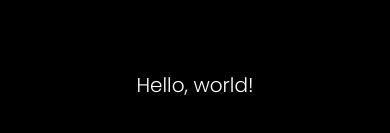
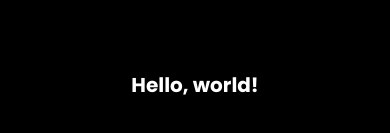
Before and after one commit to yaseenhalabi/Halabi, a React Native app: screen / in a window 390 px wide. Shown: the part 337-470 px from the top of the page. Built offline with nearby package versions, Linux system fonts and the light colour scheme.

Commit message:
refactor: created FontLoader.ts util

```diff
--- a/App.tsx
+++ b/App.tsx
@@ -1,29 +1,15 @@
 import { StatusBar } from 'expo-status-bar';
-import { useEffect } from 'react';
-import { useFonts } from 'expo-font';
 import { StyleSheet, Text, View } from 'react-native';
 import CustomText from './components/CustomText';
+import FontLoader from './utils/FontLoader';
 export default function App() {
-  const [loaded, error] = useFonts({
-    'Poppins-Black': require('./assets/fonts/Poppins-Black.ttf'),
-    'Poppins-Bold': require('./assets/fonts/Poppins-Bold.ttf'),
-    'Poppins-Light': require('./assets/fonts/Poppins-Light.ttf'),
-    'Poppins-Medium': require('./assets/fonts/Poppins-Medium.ttf'),
-    'Poppins-Regular': require('./assets/fonts/Poppins-Regular.ttf'),
-    'Poppins-SemiBold': require('./assets/fonts/Poppins-SemiBold.ttf'),
-    'Poppins-Thin': require('./assets/fonts/Poppins-Thin.ttf'),
-    'Poppins-ExtraLight': require('./assets/fonts/Poppins-ExtraLight.ttf'),
-  });
-  if (error) {
-    alert('An error occurred while loading the font. Please refresh or reinstall the app.');
-    return null;
-  }
+  const loaded = FontLoader();
   if (!loaded) {
     return null;
   }
   return (
     <View style={styles.container}>
-      <CustomText size="large" style='light'>Hello, world!</CustomText>
+      <CustomText size="large" style='bold'>Hello, world!</CustomText>
     </View>
   );
 }
--- /dev/null
+++ b/utils/FontLoader.ts
@@ -0,0 +1,21 @@
+import { useFonts } from 'expo-font';
+export default function FontLoader() : boolean {
+const [loaded, error] = useFonts({
+    'Poppins-Black': require('../assets/fonts/Poppins-Black.ttf'),
+    'Poppins-Bold': require('../assets/fonts/Poppins-Bold.ttf'),
+    'Poppins-Light': require('../assets/fonts/Poppins-Light.ttf'),
+    'Poppins-Medium': require('../assets/fonts/Poppins-Medium.ttf'),
+    'Poppins-Regular': require('../assets/fonts/Poppins-Regular.ttf'),
+    'Poppins-SemiBold': require('../assets/fonts/Poppins-SemiBold.ttf'),
+    'Poppins-Thin': require('../assets/fonts/Poppins-Thin.ttf'),
+    'Poppins-ExtraLight': require('../assets/fonts/Poppins-ExtraLight.ttf'),
+});
+  if (error) {
+    alert('An error occurred while loading the font. Please refresh or reinstall the app.');
+    return false;
+  }
+  if (!loaded) {
+    return false;
+  }
+  return true;
+}
```
